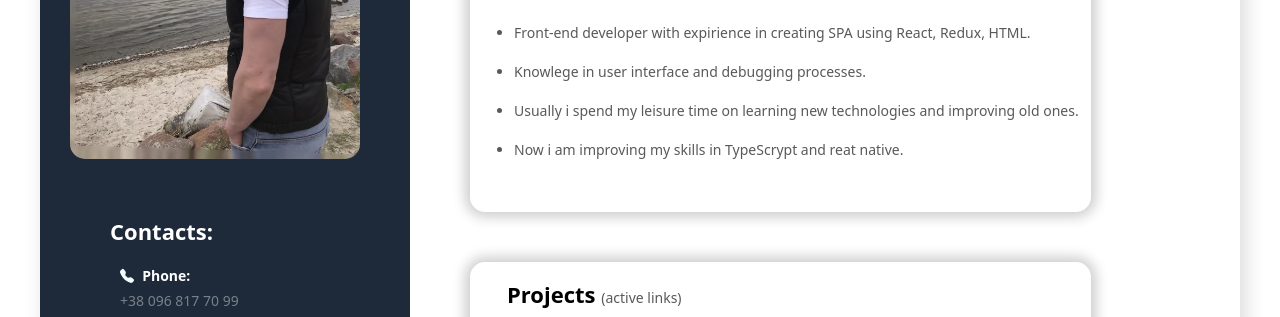
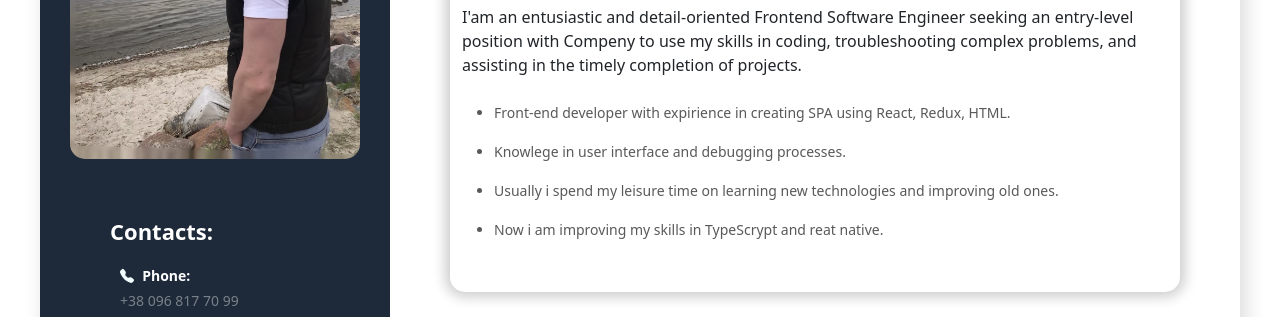
Before and after one commit to Vitalii-Mamchur/my-resume, a plain HTML site: page index.html in a window 1280 px wide. Shown: the part 298-615 px from the top of the page. Drawn offline with nearby package versions, Linux system fonts and the light colour scheme.

Commit message:
corrected data

```diff
--- a/index.html
+++ b/index.html
@@ -131,7 +131,7 @@
       <div class="container info-conteiner">
         <h2 class="professsion">Front-end (React) Developer</h2>
         <h1 class="name">Vitaliy Mamchur</h1>
-
+<p>I'am an entusiastic and detail-oriented Frontend Software Engineer seeking an entry-level position with Compeny to use my skills in coding, troubleshooting complex problems, and assisting in the timely completion of projects.</p>
         <p class="description">
           <ul class="prof-duties">
             <li class="prof-duties-item">
```
